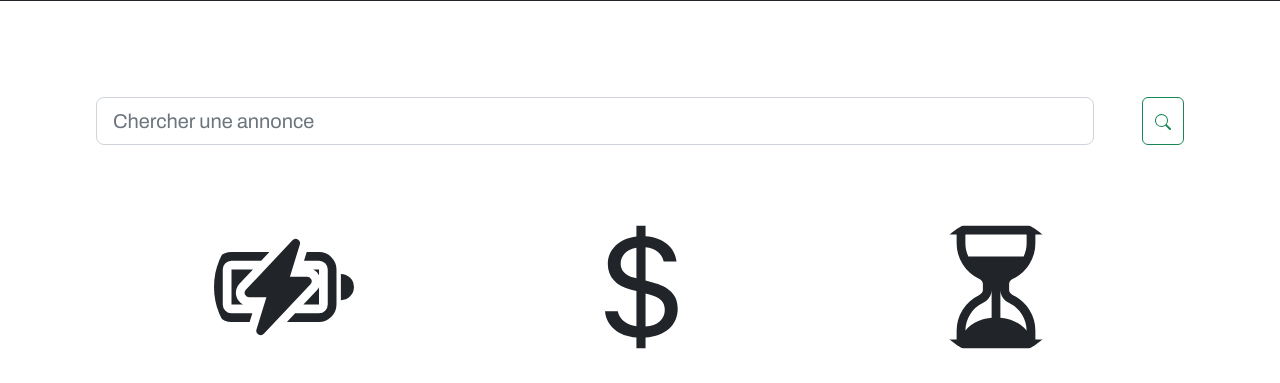
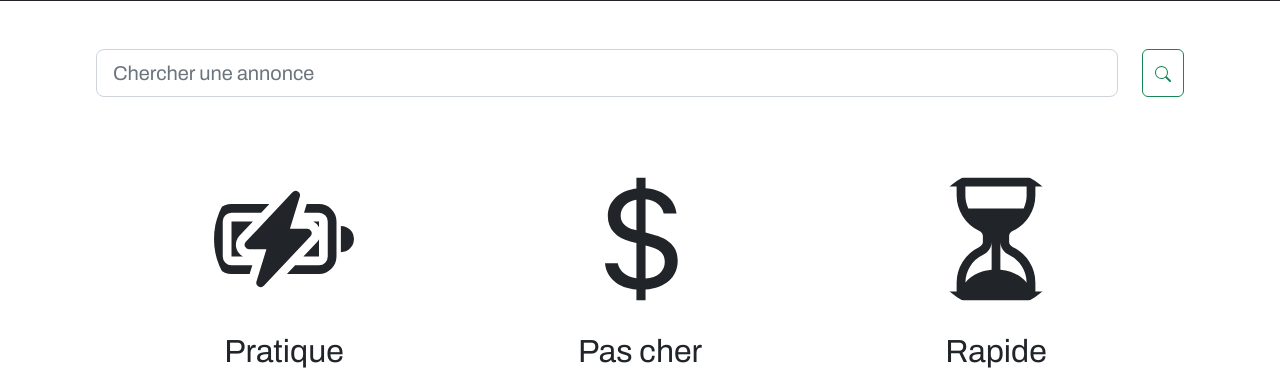
Before and after one commit to n4thans/LaBonneAffaire, a Symfony app: template templates/pages/home.html.twig in a window 1280 px wide. Shown: the part 574-957 px from the top of the page. Run offline with Twig, Linux system fonts and the light colour scheme; the template is opened without the code that fills it, so the values that code supplies are empty; some libraries are stand-ins or nearby versions.

Commit message:
ajout front home 27/10 16:25

```diff
--- a/templates/pages/home.html.twig
+++ b/templates/pages/home.html.twig
@@ -24,12 +24,11 @@
 </header>
 
 <br>
-<br>
-<br>
+
 
 <form class="d-flex pt-4 pe-5 ps-5 ms-5" role="search" my-2>
   <input class="form-control form-control-lg" class="col-xs-4" type="search" placeholder="Chercher une annonce" aria-label="Search">
-  <button class="btn btn-outline-success me-5 ms-5" type="submit"> <svg xmlns="http://www.w3.org/2000/svg" width="16" height="16"
+  <button class="btn btn-outline-success me-5 ms-4" type="submit"> <svg xmlns="http://www.w3.org/2000/svg" width="16" height="16"
       fill="currentColor" class="bi bi-search" viewBox="0 0 16 16">
       <path d="M11.742 10.344a6.5 6.5 0 1 0-1.397 1.398h-.001c.03.04.062.078.098.115l3.85 3.85a1 1 0 0 0 1.415-1.414l-3.85-3.85a1.007 1.007 0 0 0-.115-.1zM12 6.5a5.5 5.5 0 1 1-11 0 5.5 5.5 0 0 1 11 0z"/>
     </svg>
@@ -77,7 +76,6 @@
 
 <br>
 <br>
-<br>
 <hr class="featurette-divider">
 <br>
 <br>
```
